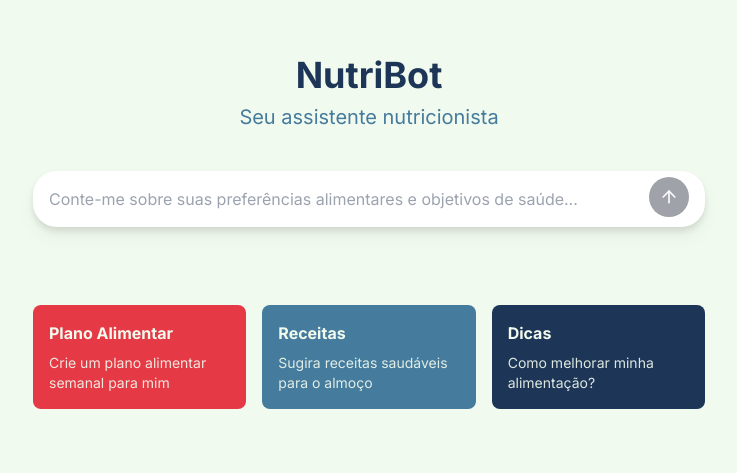
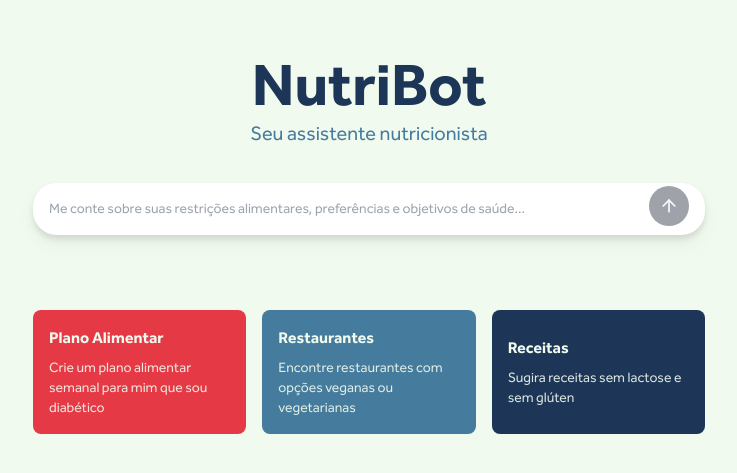
Before and after one commit to ramou1/nutribot, a Next.js app: page / in a window 1280 px wide. Shown: the part 105-578 px from the top of the page, without its empty margins (271-1008 px from the left). Built offline with nearby package versions, Linux system fonts and the light colour scheme.

Commit message:
fix: cards texts, fix: input placeholder, fix: using Effra's font

```diff
--- a/app/layout.tsx
+++ b/app/layout.tsx
@@ -1,8 +1,6 @@
 import type { Metadata } from "next";
-import { Inter } from "next/font/google";
+import { effra } from "./fonts";
 import "./globals.css";
-
-const inter = Inter({ subsets: ["latin"] });
 
 export const metadata: Metadata = {
   title: "NutriBot",
@@ -16,7 +14,7 @@ export default function RootLayout({
 }>) {
   return (
     <html lang="pt-BR">
-      <body className={inter.className}>{children}</body>
+      <body className={effra.className}>{children}</body>
     </html>
   );
 }
--- a/app/page.tsx
+++ b/app/page.tsx
@@ -11,17 +11,17 @@ import { Button } from "@/components/button";
 const SUGGESTIONS = [
   {
     title: "Plano Alimentar",
-    description: "Crie um plano alimentar semanal para mim",
+    description: "Crie um plano alimentar semanal para mim que sou diabético",
     color: "#e63946"
   },
   {
-    title: "Receitas",
-    description: "Sugira receitas saudáveis para o almoço",
+    title: "Restaurantes",
+    description: "Encontre restaurantes com opções veganas ou vegetarianas",
     color: "#457b9d"
   },
   {
-    title: "Dicas",
-    description: "Como melhorar minha alimentação?",
+    title: "Receitas",
+    description: "Sugira receitas sem lactose e sem glúten",
     color: "#1d3557"
   }
 ];
@@ -67,8 +67,8 @@ export default function Page() {
 
       <div className="flex-1 py-8">
         {isFirstInteraction ? (
-          <div className="flex-1 flex flex-col items-center justify-center gap-2 mt-32">
-            <h1 className="text-4xl font-bold text-[#1d3557]">NutriBot</h1>
+          <div className="flex-1 flex flex-col items-center justify-center gap-1 mt-32">
+            <h1 className="text-6xl font-bold text-[#1d3557]">NutriBot</h1>
             <p className="text-xl text-[#457b9d]">Seu assistente nutricionista</p>
             <div className="w-full max-w-2xl mt-8">
               <SendMessageForm
--- a/components/send-message-form.tsx
+++ b/components/send-message-form.tsx
@@ -39,7 +39,7 @@ export default function SendMessageForm({
           rows={rows}
           value={message}
           onChange={setMessage}
-          placeholder="Conte-me sobre suas preferências alimentares e objetivos de saúde..."
+          placeholder="Me conte sobre suas restrições alimentares, preferências e objetivos de saúde..."
           onKeyDown={(e) => {
             if (e.key === "Enter" && !e.shiftKey) {
               e.preventDefault();
@@ -47,7 +47,7 @@ export default function SendMessageForm({
             }
           }}
           className={cn(
-            "drop-shadow-lg w-full text-base bg-white rounded-3xl border-0 p-4 pr-16 mb-4",
+            "drop-shadow-lg w-full text-sm bg-white rounded-3xl border-0 p-4 pr-16 mb-4",
             "resize-none focus-visible:outline-none"
           )}
         />
--- a/tailwind.config.ts
+++ b/tailwind.config.ts
@@ -55,8 +55,8 @@ const config = {
         sm: "calc(var(--radius) - 4px)",
       },
       fontFamily: {
-        sans: ["var(--font-sans)", ...fontFamily.sans],
-        heading: ["var(--font-heading)", ...fontFamily.sans],
+        sans: ["var(--font-effra)", ...fontFamily.sans],
+        heading: ["var(--font-effra)", ...fontFamily.sans],
         effra: ["var(--font-effra)", ...fontFamily.sans],
         "fallback-sans": "sans-serif",
       },
```
Also changed, not shown: 1 other file (tests, documents, lock files or other folders).
